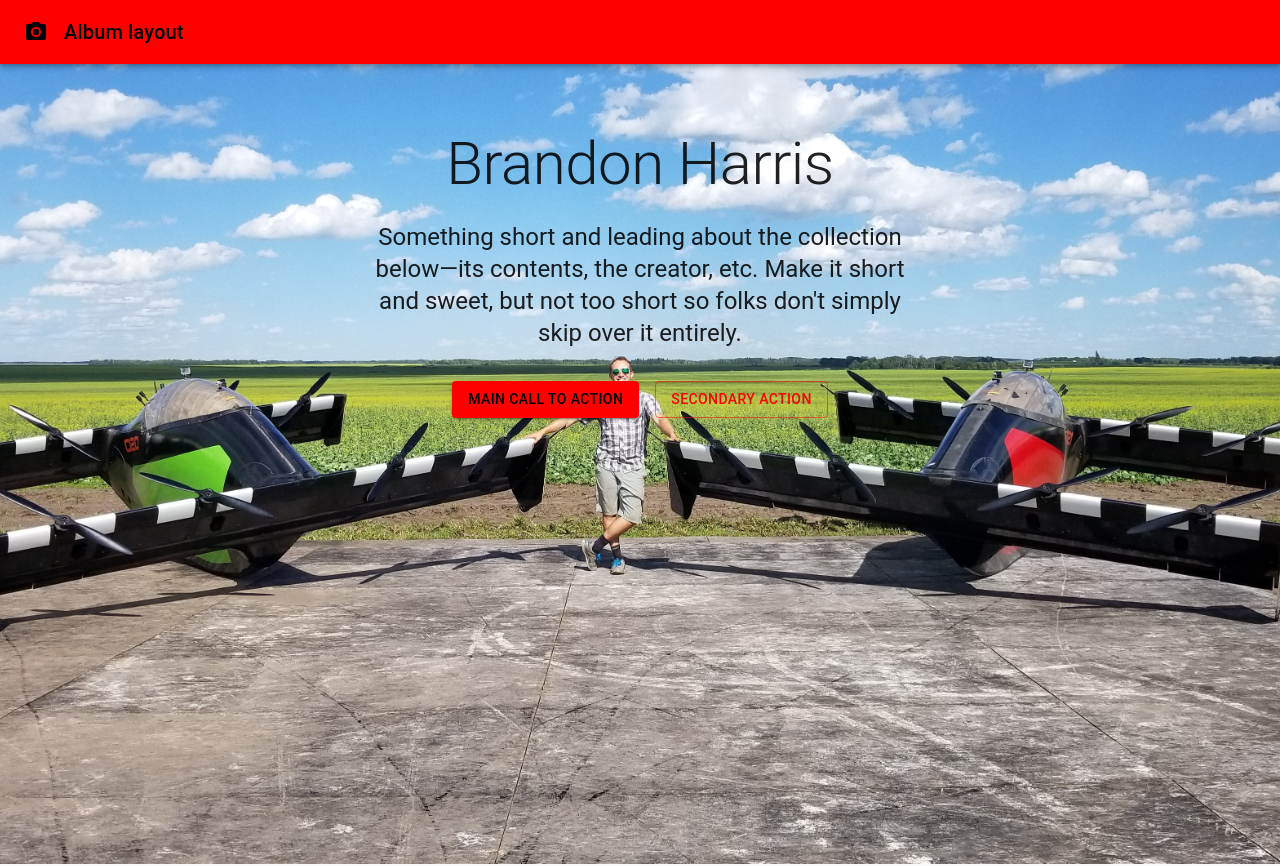
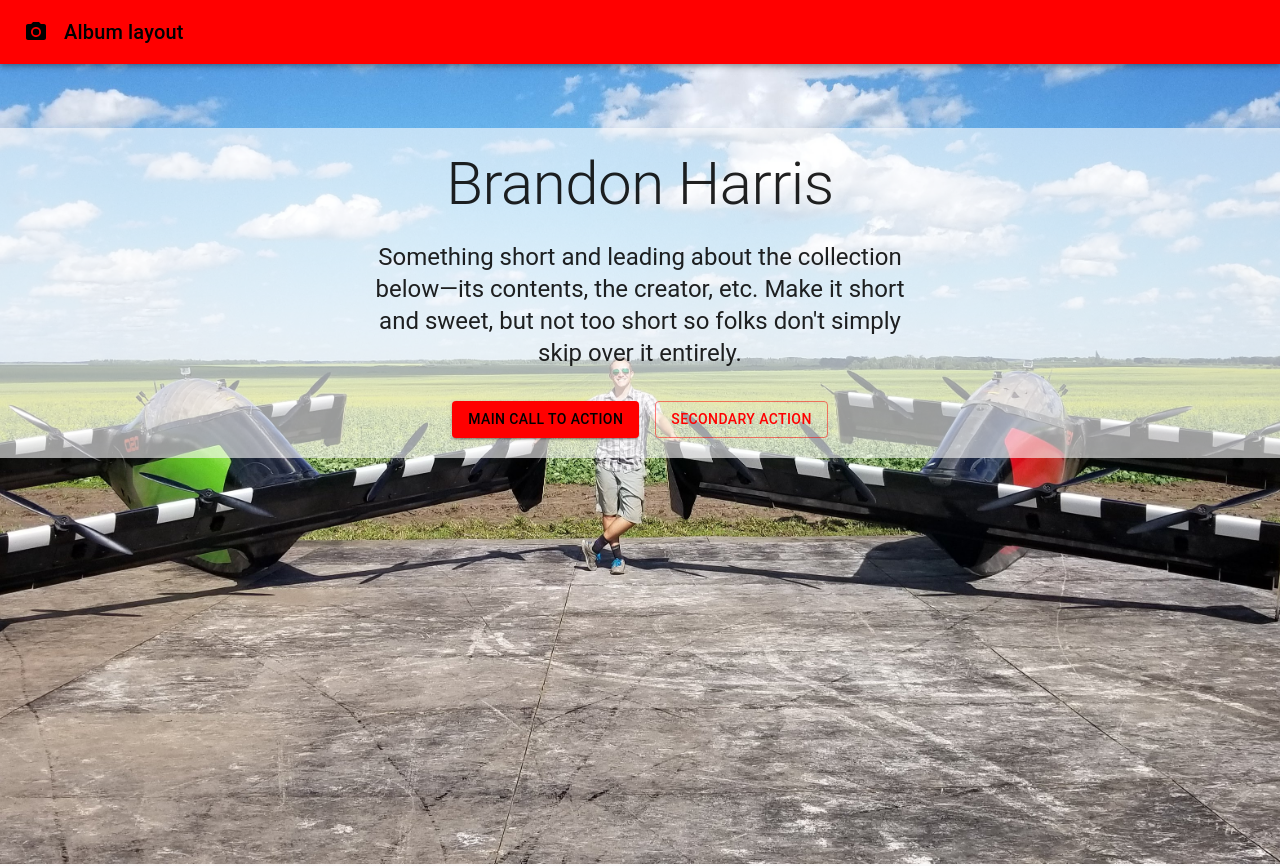
Before and after one commit to brha8286/portfolio-react, a React (Create React App) app: page / in a window 1280 px wide. Shown: the top 866 px of the page. Built offline with nearby package versions, Linux system fonts and the light colour scheme.

Commit message:
Add partly-opaque white background behind text over banner

```diff
--- a/src/components/Homepage.jsx
+++ b/src/components/Homepage.jsx
@@ -6,7 +6,7 @@ import { makeStyles } from '@material-ui/core/styles';
 import Container from '@material-ui/core/Container';
 import Typography from '@material-ui/core/Typography';
 import ProjectCard from './ProjectCard';
-import {PROJECTS} from '../projects';
+import { PROJECTS } from '../projects';
 import bannerImage from "../resources/banner.jpg";
 
 const useStyles = makeStyles((theme) => ({
@@ -19,6 +19,10 @@ const useStyles = makeStyles((theme) => ({
     backgroundAttachment: 'fixed',
     padding: theme.spacing(8, 0, 6),
     minHeight: '100vh',
+  },
+  heroOverlay: {
+    backgroundColor: 'rgba(255, 255, 255, 0.6)',
+    padding: '20px 0px',
   },
   heroButtons: {
     marginTop: theme.spacing(4),
@@ -52,6 +56,7 @@ export default function Homepage() {
       <main>
         {/* Hero unit */}
         <div className={classes.heroContent}>
+          <div className={classes.heroOverlay}>
             <Container maxWidth="sm">
               <Typography component="h1" variant="h2" align="center" color="textPrimary" gutterBottom>
                 Brandon Harris
@@ -77,6 +82,7 @@ export default function Homepage() {
               </div>
             </Container>
           </div>
+        </div>
         <Container className={classes.cardGrid} maxWidth="md">
           {/* End hero unit */}
           <Typography variant="h3" align="center" color="textPrimary" className={classes.sectionTitle}>
@@ -85,11 +91,12 @@ export default function Homepage() {
           <Grid container spacing={6}>
             {PROJECTS.map((card) => (
               <Grid item key={card.id} xs={12} sm={6} md={4}>
-                <ProjectCard {...card}/>
+                <ProjectCard {...card} />
               </Grid>
             ))}
           </Grid>
         </Container>
+        <div />
       </main>
     </React.Fragment>
   );
```
Lines whose indentation alone changed are shown as unchanged.
